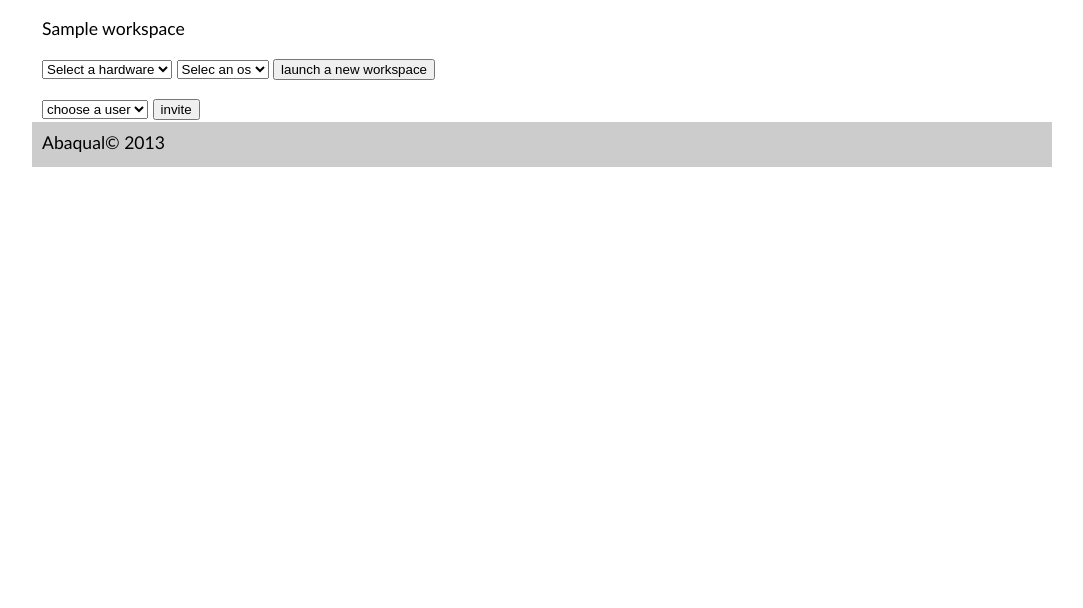
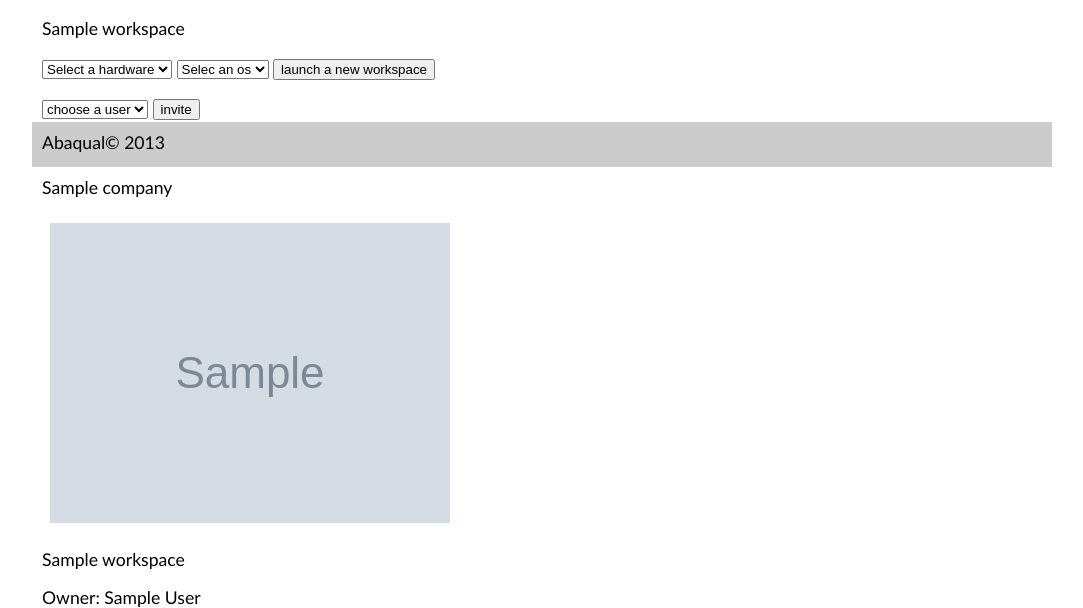
Before and after one commit to shoeybi/abq_web, a Django app: page /profile/ in a window 1280 px wide. Shown: the part 631-1239 px from the top of the page, without its empty margins (98-1181 px from the left). Before the commit the page ends 798 px from the top, so only its background shows below. Run offline with Django 3.2, Linux system fonts and the light colour scheme; a user stored in the database is signed in; tables that the repository leaves empty hold one stand-in row (values such as "Sample post"); grey boxes marked "Sample" are stand-in pictures; parts of the project's set-up code (start-up, migrations or seed data) failed here and were passed over.

Commit message:
employee profile is working

```diff
--- a/awd/abq/views.py
+++ b/awd/abq/views.py
@@ -15,9 +15,31 @@ import datetime, random, hashlib
 from django.core.files import File
 
 # get the compnay lists that the current user is the owner
+def build_company_dic_for_employee(user):
+    abqUser = AbqUser.objects.get(user=user)
+    # get all the compnaies that user has
+    companies = Company.objects.filter(employee=abqUser)
+    # build a dictionary of compnay-name:value pairs
+    company_dict = {}
+    for company in companies:
+        workspaces = Workspace.objects.filter(company=company)
+        employees  = AbqUser.objects.filter(
+            employment__company=company,
+            employment__end_date=None).exclude(
+            employment__start_date=None).exclude(user=abqUser.user)
+        dic = {'company':company,
+               'workspaces':workspaces,
+               'employees':employees,
+               'owner':company.owner}
+        company_dict[company.name] = dic
+    # and return the dictionary
+    return company_dict
+
+
+# get the compnay lists that the current user is an employee
 def build_company_dic_for_owner(user):
     abqUser = AbqUser.objects.get(user=user)
-    # get all the compnaies that user has
+    # get all the compnaies that user is part an employee in
     companies = Company.objects.filter(owner=abqUser)
     # build a dictionary of compnay-name:value pairs
     company_dic = {}
@@ -25,8 +47,10 @@ def build_company_dic_for_owner(user):
         workspace_launch_form = WorkspaceLaunchForm(initial={'company_name': company.name})
         employment_form       = EmploymentForm(user,initial={'company_name': company.name})
         workspaces            = Workspace.objects.filter(company=company)
-        employees_accepted    = company.employee.exclude(employment__start_date=None)
-        employees_pending     = company.employee.filter(employment__start_date=None)
+        employees_accepted    = AbqUser.objects.filter(employment__company=company).exclude(
+            employment__start_date=None)
+        employees_pending     = AbqUser.objects.filter(employment__company=company,
+                                                        employment__start_date=None)
         dic = {'company':company,
                'workspace_launch_form':workspace_launch_form,
                'employment_form':employment_form,
@@ -44,9 +68,14 @@ def Profile(request):
     if not request.user.is_authenticated():
         return HttpResponseRedirect('/home/')
 
+    # an employee does not have much functionality
+    company_dic_employee = build_company_dic_for_employee(request.user)
+
+
     # =====================
     # initialize empty form
     # =====================
+
 
     # there is just one single posting for launching a company
     company_form = CompanyForm()
@@ -186,7 +215,8 @@ def Profile(request):
     abqUser = AbqUser.objects.get(user=request.user)
     context = {'abqUser': abqUser,
                'company_dic':company_dic,
-               'company_form':company_form}
+               'company_form':company_form,
+               'company_dic_employee':company_dic_employee}
     return render_to_response('profile.html', context,
                           context_instance=RequestContext(request))
 
--- a/awd/templates/profile.html
+++ b/awd/templates/profile.html
@@ -80,4 +80,33 @@
 
 {% endfor %}
 
+
+
+{% for company in company_dic_employee.values %}
+
+<p> {{ company.company }} </p>
+
+<div id="workspaces">
+  {% for workspace in company.workspaces %}
+  <div id="workspace">
+    <a href="url"> <img src="{{workspace.image.url }}" /> </a>
+    <p> {{workspace.name}} </p>
+  </div>
+  {% endfor %}
+</div>
+
+<div id="owner">
+<p> Owner: {{company.owner.user.first_name}} {{company.owner.user.last_name}} </p>
+</div>
+
+<div id="employees">
+  {% for employee in company.employees %}
+  <div id="employee_accepted">
+    <p> {{employee.user.first_name}} {{employee.user.last_name}}</p>
+  </div>
+  {% endfor %}
+</div>
+
+{% endfor %}
+
 {% endblock %}
```
